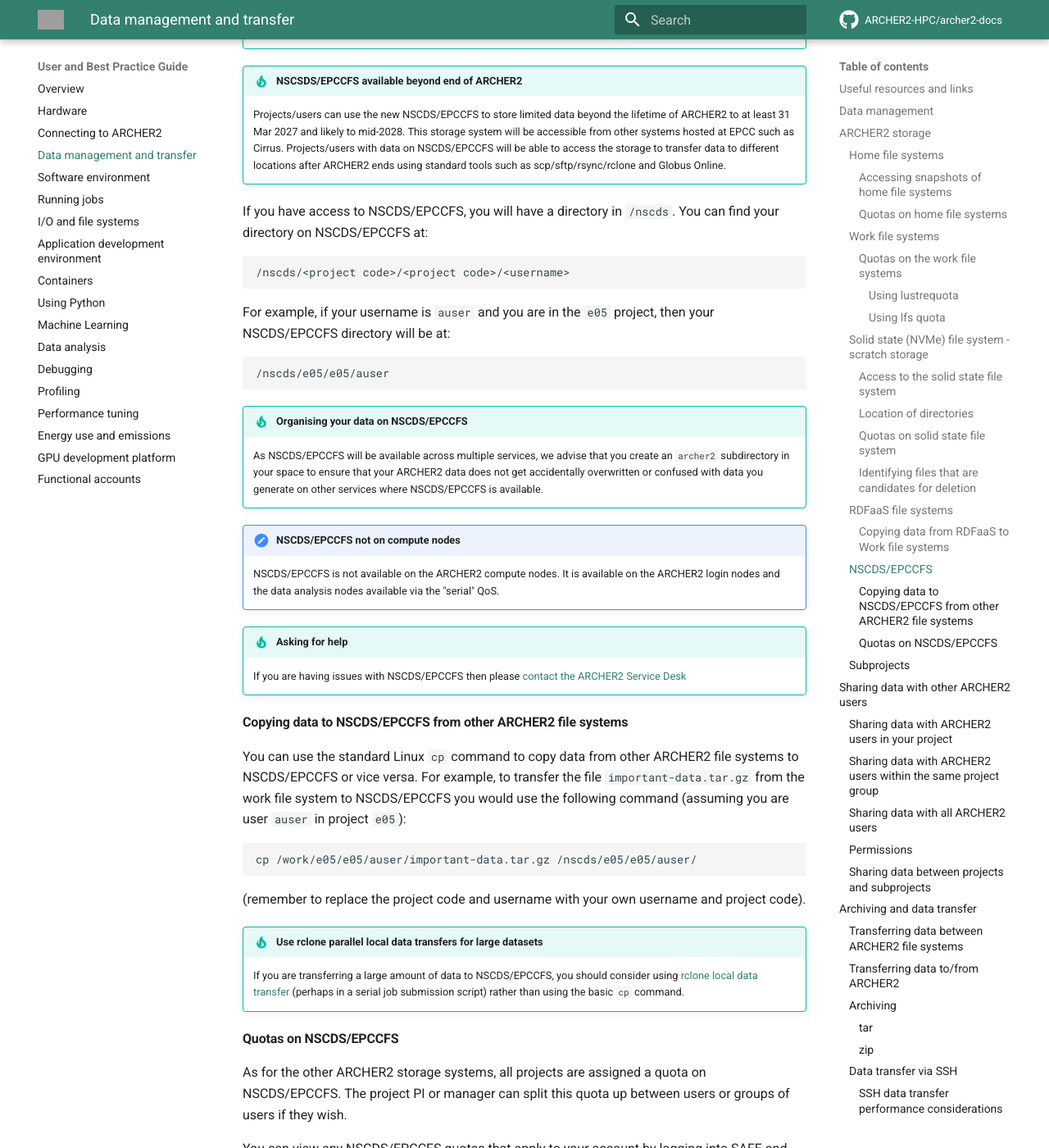
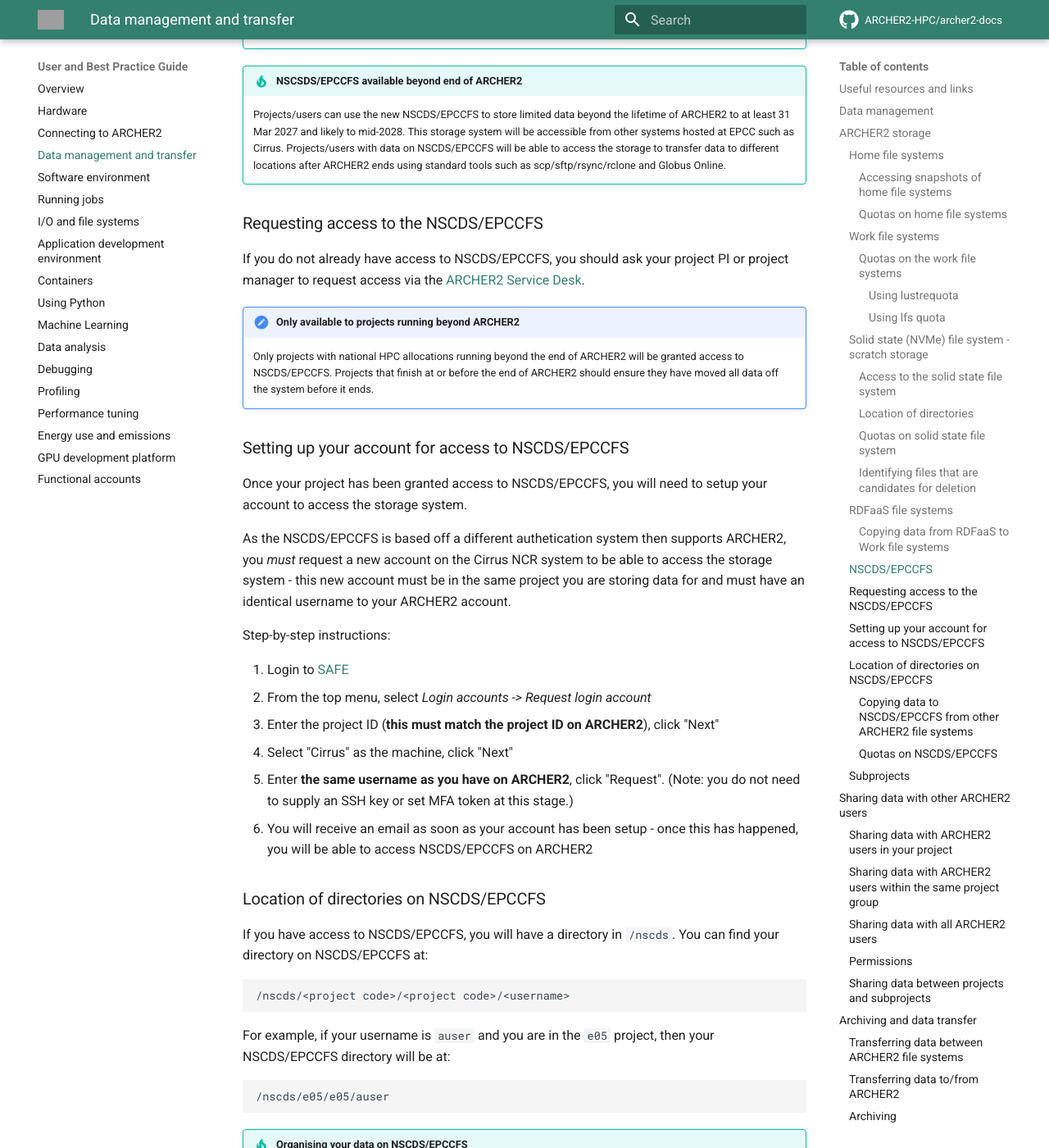
Before and after one commit to ARCHER2-HPC/archer2-docs, an MkDocs documentation site: the page built from docs/user-guide/data.md, in a window 1280 px wide and 1400 px high, scrolled down 10198 px. Shown: the whole window at 82% size. Built offline with MkDocs 1.6.1 and Material for MkDocs 9.7.7, drawn with Linux system fonts in a browser that asks for light colours; comment, search, counter and statistics services are not loaded; grey boxes are pictures that could not be loaded.

Commit message:
Adds instructions for account setup

```diff
--- a/docs/end-of-service-2026/data.md
+++ b/docs/end-of-service-2026/data.md
@@ -57,6 +57,26 @@
     be granted access to NSCDS/EPCCFS. Projects that finish at or before the end of
     ARCHER2 should ensure they have moved all data off the system before it ends.
 
+### Setting up your account for access to NSCDS/EPCCFS
+
+Once your project has been granted access to NSCDS/EPCCFS, you will need to setup your
+account to access the storage system.
+
+As the NSCDS/EPCCFS is based off a different authentication system from ARCHER2, you
+*must* request a new account on the Cirrus NCR system to be able to access the storage
+system - this new account must be in the same project you are storing data for and must
+have an identical username to your ARCHER2 account.
+
+Step-by-step instructions:
+
+1. Login to [SAFE](https://safe.epcc.ed.ac.uk)
+2. From the top menu, select *Login accounts -> Request login account*
+3. Enter the project ID (**this must match the project ID on ARCHER2**), click "Next"
+4. Select "Cirrus" as the machine, click "Next"
+5. Enter **the same username as you have on ARCHER2**, click "Request". (Note: you do not need to supply an SSH key or set MFA token at this stage.)
+6. You will receive an email as soon as your account has been setup - once this has happened, you will
+   be able to access NSCDS/EPCCFS on ARCHER2
+
 ### Location of directories on NSCDS/EPCCFS
 
 If you have access to NSCDS/EPCCFS, your directories will be at:
--- a/docs/user-guide/data.md
+++ b/docs/user-guide/data.md
@@ -445,6 +445,38 @@
 	Projects/users with data on NSCDS/EPCCFS will be able to access the storage to
 	transfer data to different locations after ARCHER2 ends using standard tools such
 	as scp/sftp/rsync/rclone and Globus Online.
+
+### Requesting access to the NSCDS/EPCCFS
+
+If you do not already have access to NSCDS/EPCCFS, you should ask your project PI or project manager
+to request access via the [ARCHER2 Service Desk](https://www.archer2.ac.uk/support-access/servicedesk.html).
+
+!!! important "Only available to projects running beyond ARCHER2"
+    Only projects with national HPC allocations running beyond the end of ARCHER2 will
+    be granted access to NSCDS/EPCCFS. Projects that finish at or before the end of
+    ARCHER2 should ensure they have moved all data off the system before it ends.
+
+### Setting up your account for access to NSCDS/EPCCFS
+
+Once your project has been granted access to NSCDS/EPCCFS, you will need to setup your
+account to access the storage system.
+
+As the NSCDS/EPCCFS is based off a different authetication system then supports ARCHER2, you
+*must* request a new account on the Cirrus NCR system to be able to access the storage
+system - this new account must be in the same project you are storing data for and must
+have an identical username to your ARCHER2 account.
+
+Step-by-step instructions:
+
+1. Login to [SAFE](https://safe.epcc.ed.ac.uk)
+2. From the top menu, select *Login accounts -> Request login account*
+3. Enter the project ID (**this must match the project ID on ARCHER2**), click "Next"
+4. Select "Cirrus" as the machine, click "Next"
+5. Enter **the same username as you have on ARCHER2**, click "Request". (Note: you do not need to supply an SSH key or set MFA token at this stage.)
+6. You will receive an email as soon as your account has been setup - once this has happened, you will
+   be able to access NSCDS/EPCCFS on ARCHER2
+
+### Location of directories on NSCDS/EPCCFS
 
 If you have access to NSCDS/EPCCFS, you will have a directory in `/nscds`. You can find
 your directory on NSCDS/EPCCFS at:
```
